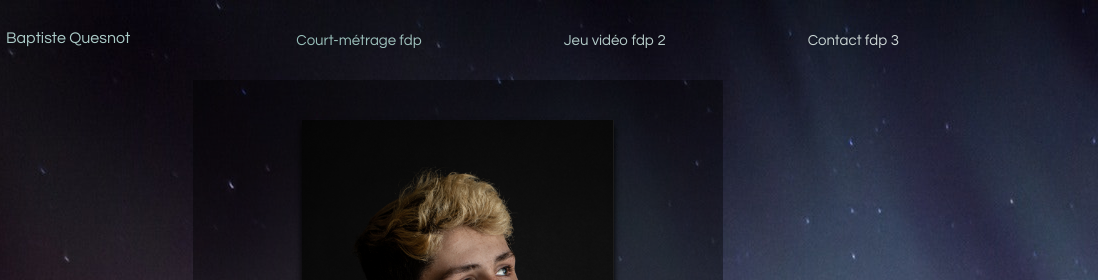
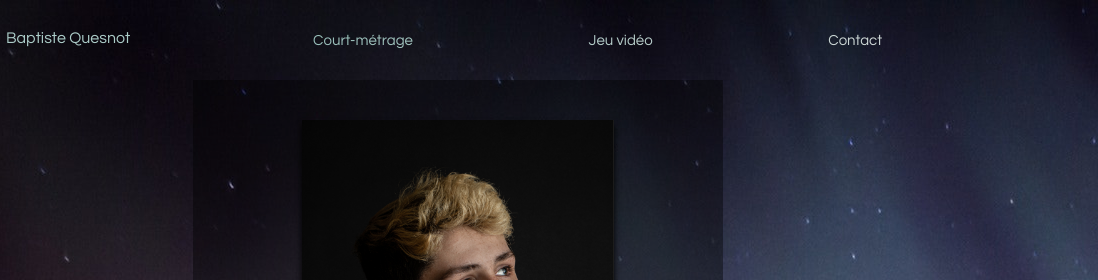
Before and after one commit to B4PTISTE/Baptiste-WebSite, a plain HTML site: page index.html in a window 1280 px wide. Shown: the top 280 px of the page, 182-1280 px from the left. Drawn offline with Linux system fonts and the light colour scheme.

Commit message:
retour a la normal

```diff
--- a/index.html
+++ b/index.html
@@ -23,17 +23,17 @@
 			<ul class="nav-links">
 				<li>
 					<a class="nav-link" href="court-metrage/main_page_cm.html">
-						Court-métrage fdp
+						Court-métrage
 					</a>
 				</li>
 				<li>
 					<a class="nav-link" href="jeu-video/main_page_jv.html">
-						Jeu vidéo fdp 2
+						Jeu vidéo
 					</a>
 				</li>
 				<li>
 					<a class="nav-link" href="contact/main_contact.html">
-						Contact fdp 3
+						Contact
 					</a>
 				</li>
 			</ul>
```
